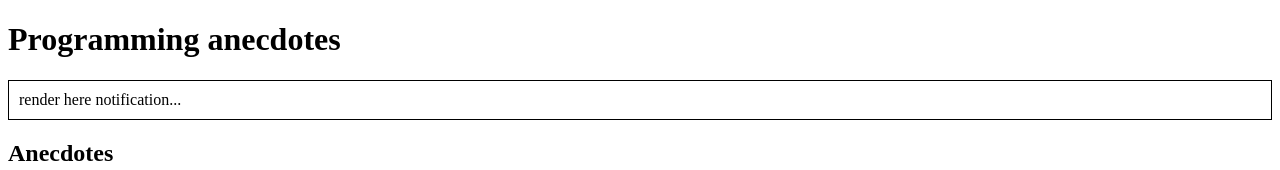
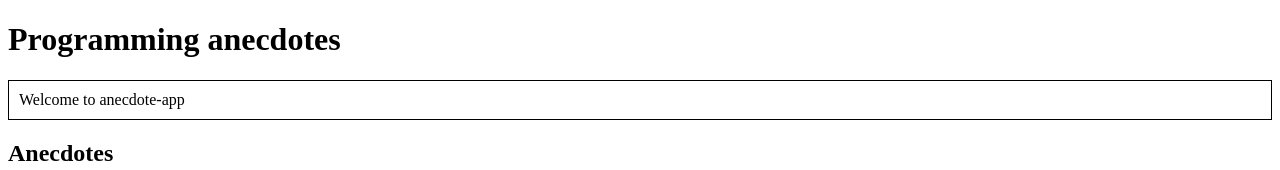
Before and after one commit to FummiTaksi/redux-anecdotes, a React (Create React App) app in the folder redux-anecdotes-v2/: page / in a window 1280 px wide. Shown: the top 170 px of the page. Built offline with nearby package versions, Linux system fonts and the light colour scheme.

Commit message:
start notification comes from notification reducer

```diff
--- a/redux-anecdotes-v2/src/App.js
+++ b/redux-anecdotes-v2/src/App.js
@@ -10,7 +10,7 @@ class App extends React.Component {
     return (
       <div>
         <h1>Programming anecdotes</h1>
-        <Notification />
+        <Notification store={this.props.store}/>
         <AnecdoteList store={this.props.store} />
         <AnecdoteForm store={this.props.store} />
       </div>
--- a/redux-anecdotes-v2/src/components/Notification.js
+++ b/redux-anecdotes-v2/src/components/Notification.js
@@ -1,7 +1,9 @@
 import React from 'react'
+import notificationReducer from '../reducers/notificationReducer'
 
 class Notification extends React.Component {
   render() {
+    const message = this.props.store.getState().notification
     const style = {
       border: 'solid',
       padding: 10,
@@ -9,7 +11,7 @@ class Notification extends React.Component {
     }
     return (
       <div style={style}>
-        render here notification...
+        {message}
       </div>
     )
   }
```
